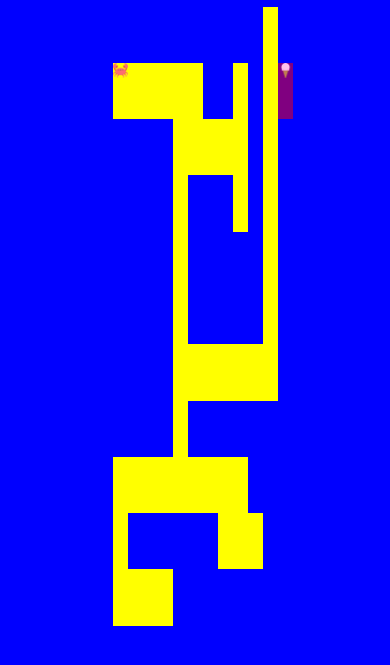
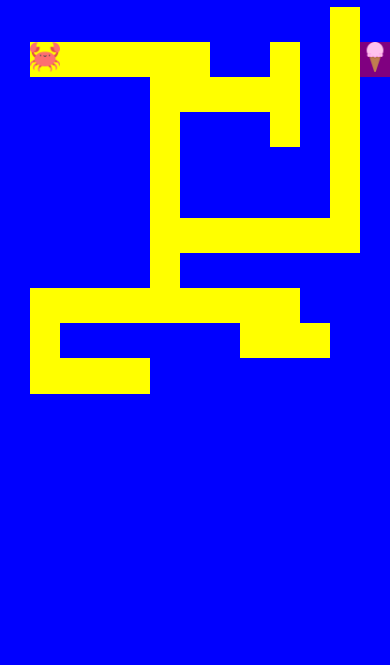
Before and after one commit to hanjika/amazeing, a plain HTML site: page index.html in a window 390 px wide. Both pictures are taken after a click on the button "Start Game". Shown: the part 55-720 px from the top of the page. Drawn offline with Linux system fonts and the light colour scheme.

Commit message:
End of day - modified css

```diff
--- a/maze.css
+++ b/maze.css
@@ -126,8 +126,10 @@ ul {
     background-image: url("Images/umbrella.png");
 }
 
-@media screen and (min-width: 450px) {
+@media screen and (max-width: 450px) {
     .maze {
-        //width: 50%;
+        height: 50%;
+        width: 100%;
+        left: 0;
     }
 }
```
